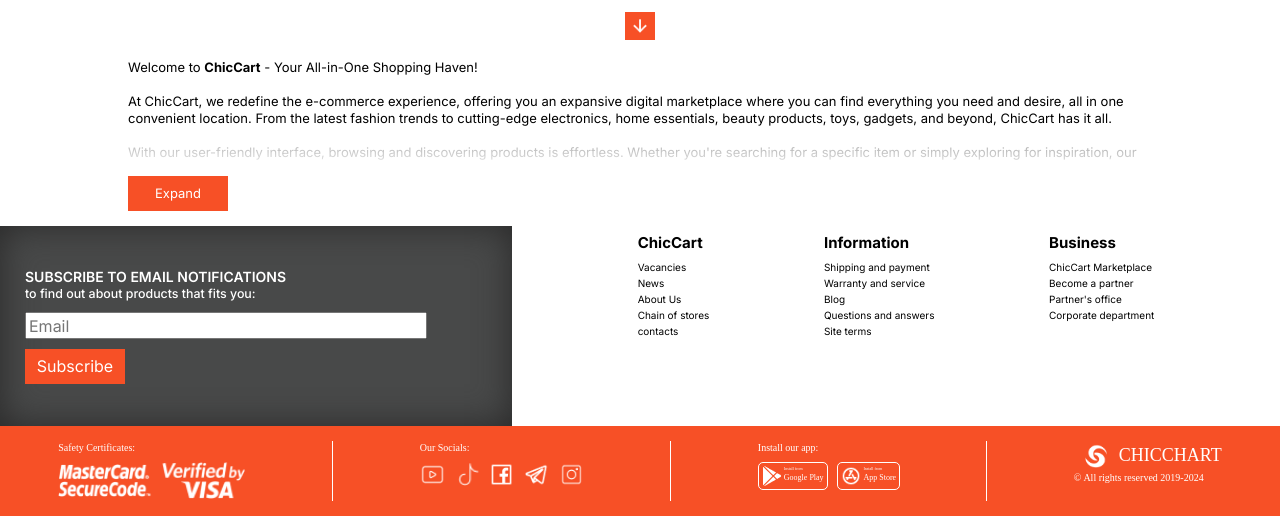
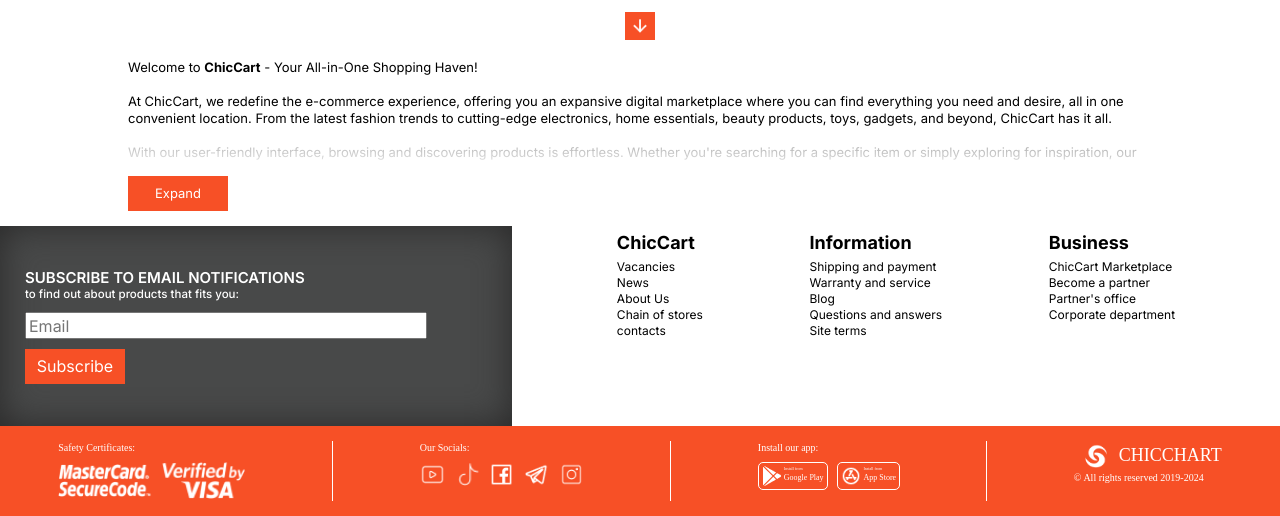
Before and after one commit to mikeSD2/CHICCART, a plain HTML site: page index.html in a window 1280 px wide. Shown: the part 2406-2922 px from the top of the page. Drawn offline with nearby package versions, Linux system fonts and the light colour scheme; a web font is replaced by a local one.

Commit message:
sixth commit

```diff
--- a/styles.css
+++ b/styles.css
@@ -889,11 +889,11 @@
     background-color: rgb(72, 73, 73);
 }
 .subscription-section > p:nth-child(1) {
-    font-size: 14px;
+    font-size: clamp(12.6px, 2.4vw, 15px);
     font-weight: 600;
 }
 .subscription-section > p:nth-child(2) {
-    font-size: 12.4px;
+    font-size: clamp(9px, 1.8vw, 11.5px);
     font-weight: 500;
     margin-top: 0;
 }
@@ -910,11 +910,12 @@
     -webkit-box-pack: space-evenly;
     -ms-flex-pack: space-evenly;
     justify-content: space-evenly;
-    font-size: 10px;
+    font-size: clamp(7px, 2vw, 12px);
     line-height: 12px;
+    gap: 1vw;
 }
 .footer-links h4 {
-    font-size: 15px;
+    font-size: clamp(9px, 2.5vw, 18px);
     margin-bottom: 12px;
 }
 .footer-links p {
```
